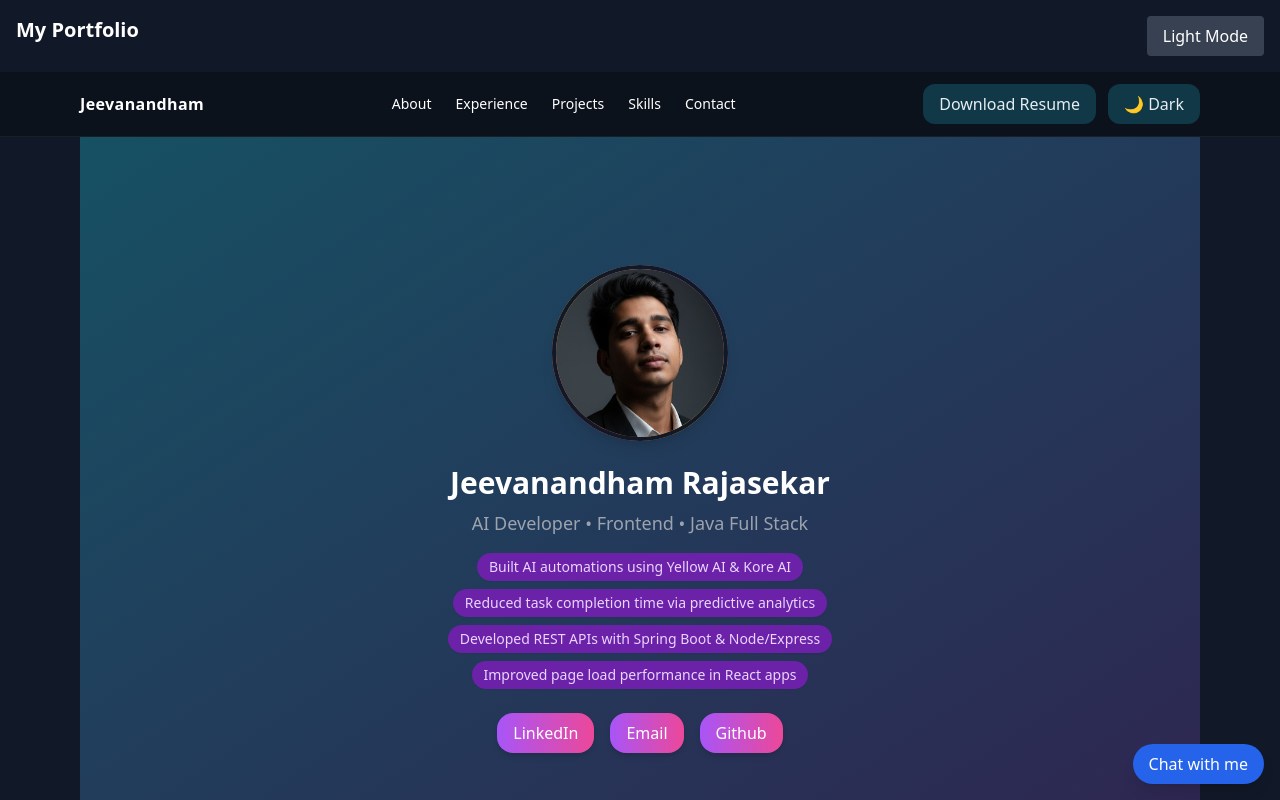
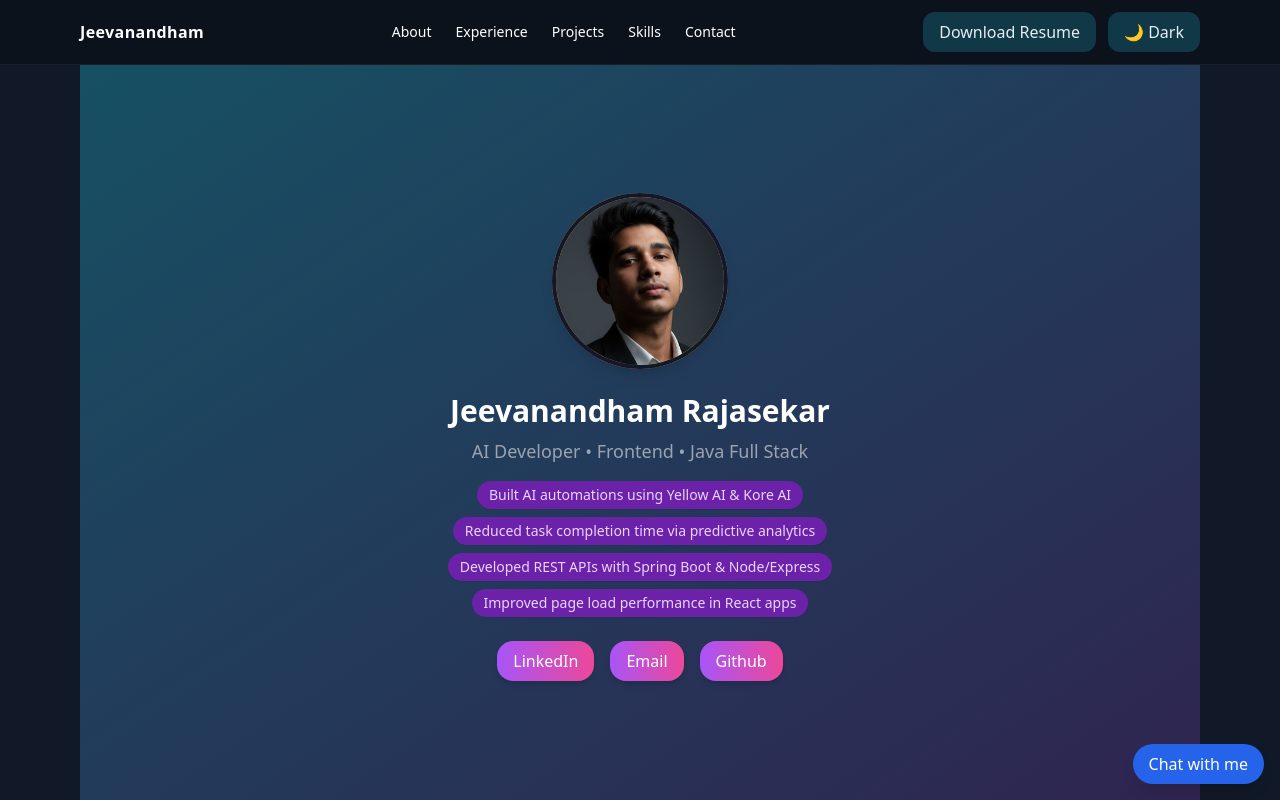
Before and after one commit to JeevaJ35/My_Profile, a React (Vite) app in the folder client/: page / in a window 1280 px wide. Shown: the top 800 px of the page. Built offline with nearby package versions, Linux system fonts and the light colour scheme.

Commit message:
Update App.jsx

```diff
--- a/client/src/App.jsx
+++ b/client/src/App.jsx
@@ -9,10 +9,8 @@ import Footer from "./components/Footer.jsx";
 import AIWidget from "./components/AIWidget.jsx";
 
 const App = () => {
-  // Theme state
   const [theme, setTheme] = useState("light");
 
-  // Respect prefers-color-scheme and remember toggle
   useEffect(() => {
     const saved = localStorage.getItem("theme");
     if (saved) {
@@ -33,16 +31,7 @@ const App = () => {
 
   return (
     <div className="min-h-screen bg-white text-black dark:bg-gray-900 dark:text-white transition-colors duration-300">
-      <header className="p-4 flex justify-between">
-        <h1 className="text-xl font-bold">My Portfolio</h1>
-        <button
-          onClick={toggleTheme}
-          className="px-4 py-2 rounded bg-gray-200 dark:bg-gray-700"
-        >
-          {theme === "light" ? "Dark Mode" : "Light Mode"}
-        </button>
-      </header>
-
+      {/* ✅ Only keep Navbar for header */}
       <Navbar />
 
       <main className="container">
```
